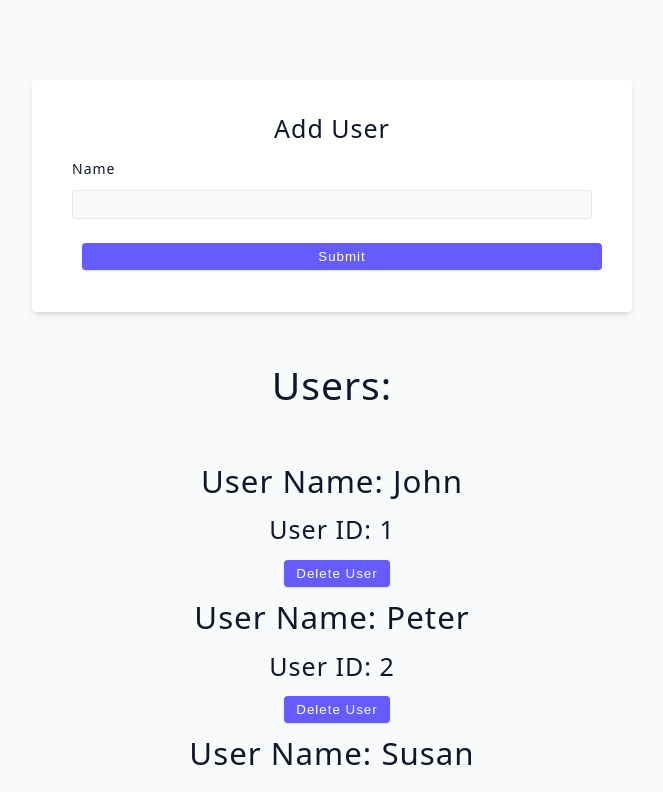
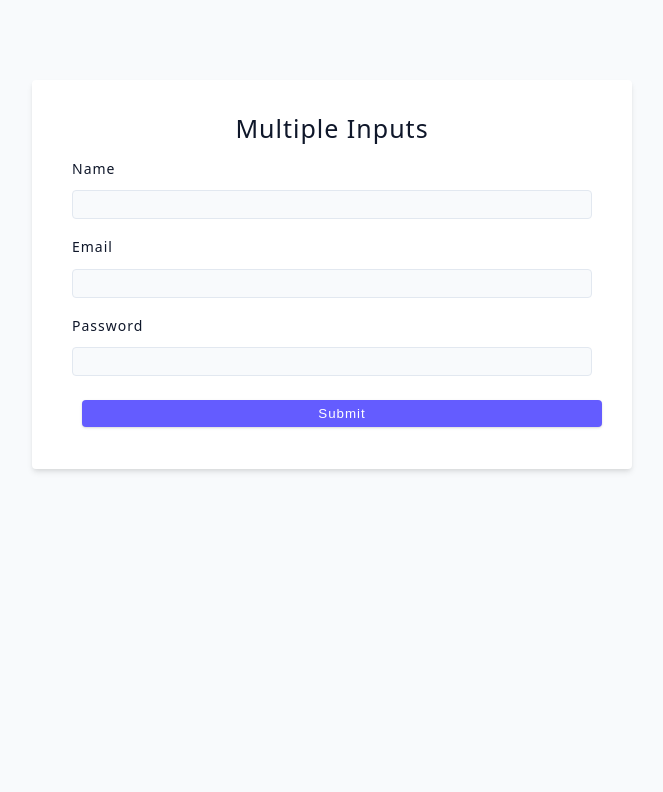
Before and after one commit to ivansemashko/ReactJSCA, a React (Vite) app in the folder 3-advanced-react/: page / in a window 1280 px wide. Shown: the top 792 px of the page, without its empty margins (308-971 px from the left). Built offline with nearby package versions, Linux system fonts and the light colour scheme.

Commit message:
Update: Multiple Inputs

```diff
--- a/3-advanced-react/src/App.jsx
+++ b/3-advanced-react/src/App.jsx
@@ -1,4 +1,4 @@
-import Started from './tutorial/06-forms/starter/02-user-challenge'
+import Started from './tutorial/06-forms/starter/03-multiple-inputs'
 function App() {
   return (
     <div className="container">
--- a/3-advanced-react/src/tutorial/06-forms/starter/03-multiple-inputs.jsx
+++ b/3-advanced-react/src/tutorial/06-forms/starter/03-multiple-inputs.jsx
@@ -1,35 +1,75 @@
+import { useState } from 'react'
+
 const MultipleInputs = () => {
+  const [user, setUser] = useState({
+    name: '',
+    email: '',
+    password: '',
+  })
+
+  const handleChange = (e) => {
+    setUser({
+      ...user,
+      [e.target.name]: e.target.value,
+    })
+  }
+  const handleSubmit = (e) => {
+    e.preventDefault()
+    console.log(user)
+    setUser({ name: '', email: '', password: '' })
+  }
   return (
     <div>
-      <form className='form'>
+      <form className="form" onSubmit={handleSubmit}>
         <h4>Multiple Inputs</h4>
         {/* name */}
-        <div className='form-row'>
-          <label htmlFor='name' className='form-label'>
+        <div className="form-row">
+          <label htmlFor="name" className="form-label">
             name
           </label>
-          <input type='text' className='form-input' id='name' />
+          <input
+            type="text"
+            className="form-input"
+            id="name"
+            value={user.name}
+            onChange={handleChange}
+            name="name"
+          />
         </div>
         {/* email */}
-        <div className='form-row'>
-          <label htmlFor='email' className='form-label'>
+        <div className="form-row">
+          <label htmlFor="email" className="form-label">
             Email
           </label>
-          <input type='email' className='form-input' id='email' />
+          <input
+            type="email"
+            className="form-input"
+            id="email"
+            value={user.email}
+            onChange={handleChange}
+            name="email"
+          />
         </div>
         {/* email */}
-        <div className='form-row'>
-          <label htmlFor='password' className='form-label'>
+        <div className="form-row">
+          <label htmlFor="password" className="form-label">
             Password
           </label>
-          <input type='password' className='form-input' id='password' />
+          <input
+            type="password"
+            className="form-input"
+            id="password"
+            value={user.password}
+            onChange={handleChange}
+            name="password"
+          />
         </div>
 
-        <button type='submit' className='btn btn-block'>
+        <button type="submit" className="btn btn-block">
           submit
         </button>
       </form>
     </div>
-  );
-};
-export default MultipleInputs;
+  )
+}
+export default MultipleInputs
```
